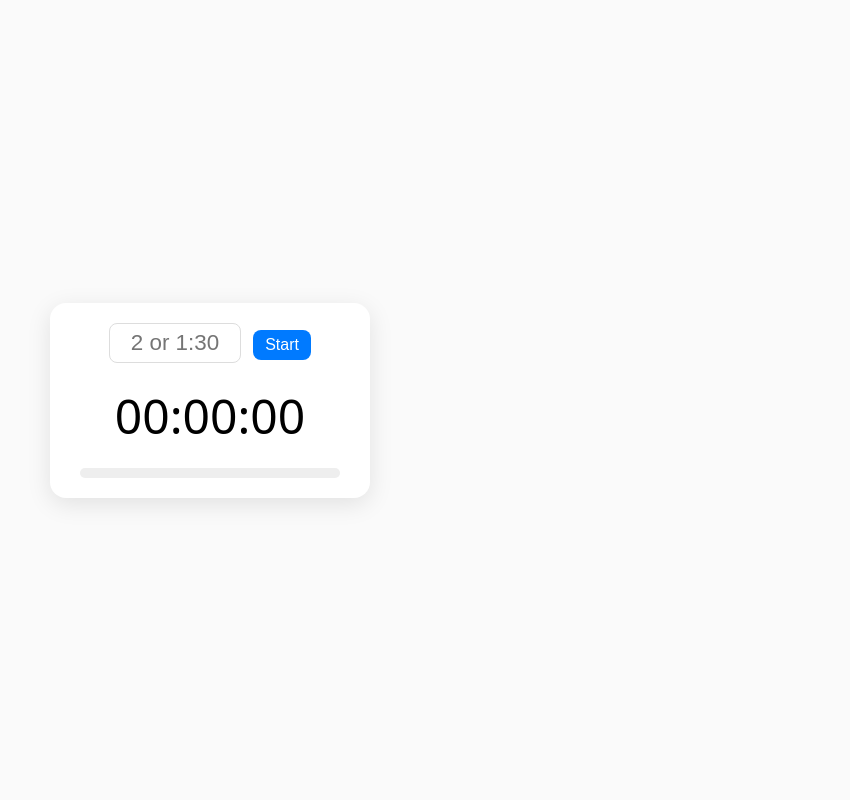
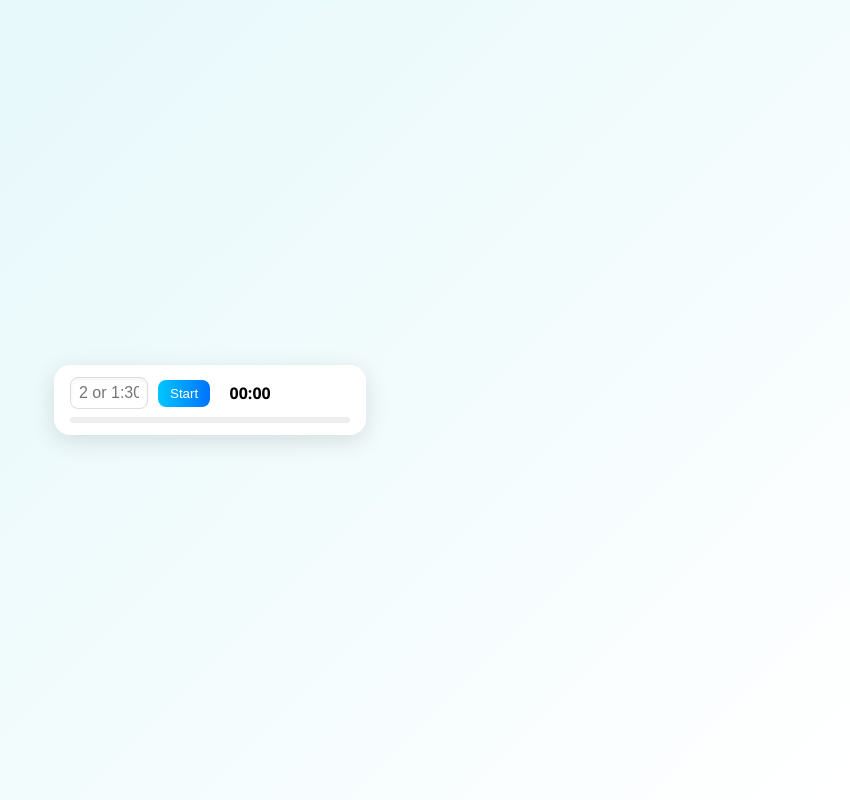
Before and after one commit to SergejCarik/timer_widget_notion, a plain HTML site: page index.html in a window 1280 px wide. Shown: the whole page, without its empty margins (430-1280 px from the left). Drawn offline with Linux system fonts and the light colour scheme.

Commit message:
Update index.html

```diff
--- a/index.html
+++ b/index.html
@@ -3,50 +3,84 @@
 <head>
 <meta charset="utf-8">
 <meta name="viewport" content="width=device-width,initial-scale=1">
-<title>Timer</title>
+<title>Compact Timer</title>
 <style>
   body {
-    margin: 0; font-family: system-ui, sans-serif;
-    display: flex; flex-direction: column; align-items: center; justify-content: center;
-    height: 100vh; background: #fafafa;
+    margin:0;
+    font-family: 'Segoe UI', Roboto, system-ui, sans-serif;
+    display:flex;
+    justify-content:center;
+    align-items:center;
+    height:100vh;
+    background: linear-gradient(135deg,#e0f7fa,#ffffff);
   }
-  .timer-box {
-    text-align: center; padding: 20px 30px;
-    border-radius: 16px; box-shadow: 0 6px 24px rgba(0,0,0,0.1);
-    background: white; min-width: 260px;
+  .timer {
+    display:flex;
+    flex-direction:column;
+    align-items:center;
+    background:white;
+    padding:12px 16px;
+    border-radius:16px;
+    box-shadow:0 6px 24px rgba(0,0,0,0.12);
+    min-width:280px;
+  }
+  .timer-row {
+    display:flex;
+    align-items:center;
+    gap:10px;
+    width:100%;
   }
   input {
-    font-size: 1.4rem; text-align: center;
-    border: 1px solid #ddd; border-radius: 8px;
-    padding: 6px 10px; width: 110px;
+    width:60px;
+    padding:6px 8px;
+    border:1px solid #ddd;
+    border-radius:8px;
+    text-align:center;
+    font-size:1rem;
+    box-shadow: inset 0 2px 4px rgba(0,0,0,0.05);
   }
   button {
-    font-size: 1rem; margin-left: 8px;
-    padding: 6px 12px; border: none; border-radius: 8px;
-    background: #007aff; color: white; cursor: pointer;
+    padding:6px 12px;
+    border:none;
+    border-radius:8px;
+    background: linear-gradient(90deg,#00c6ff,#0072ff);
+    color:white;
+    font-weight:500;
+    cursor:pointer;
+    transition:0.2s;
   }
-  button:hover { background: #0062d6; }
-  .time {
-    font-size: 3rem; margin: 20px 0;
+  button:hover { background: linear-gradient(90deg,#0072ff,#00c6ff); }
+  #display {
+    min-width:60px;
+    text-align:center;
+    font-weight:bold;
+    font-size:1rem;
   }
   .bar {
-    height: 10px; width: 100%; background: #eee; border-radius: 8px; overflow: hidden;
+    width:100%;
+    height:6px;
+    background:#eee;
+    border-radius:6px;
+    overflow:hidden;
+    margin-top:8px;
   }
   .fill {
-    height: 100%; width: 0; background: linear-gradient(90deg,#00b4ff,#007aff);
+    height:100%;
+    width:0;
+    background: linear-gradient(90deg,#00c6ff,#0072ff);
     transition: width 1s linear;
   }
 </style>
 </head>
 <body>
-  <div class="timer-box">
-    <div>
-      <input id="timeInput" type="text" placeholder="2 or 1:30">
-      <button id="startBtn">Start</button>
-    </div>
-    <div class="time" id="display">00:00:00</div>
-    <div class="bar"><div class="fill" id="fill"></div></div>
+<div class="timer">
+  <div class="timer-row">
+    <input id="timeInput" type="text" placeholder="2 or 1:30">
+    <button id="startBtn">Start</button>
+    <div id="display">00:00</div>
   </div>
+  <div class="bar"><div class="fill" id="fill"></div></div>
+</div>
 
 <script>
 let timer=null, total=0, startTime=0;
@@ -56,33 +90,28 @@ const fill=document.getElementById('fill');
 function parseTime(input){
   input=input.trim();
   if(!input) return 0;
-  if(/^\d+$/.test(input)) {
-    // только число => часы
-    return parseInt(input,10)*3600;
-  }
+  if(/^\d+$/.test(input)) return parseInt(input,10)*3600; // только число = часы
   const parts=input.split(':').map(x=>parseInt(x,10)||0);
-  if(parts.length===2) {
-    return parts[0]*3600 + parts[1]*60;
-  }
+  if(parts.length===2) return parts[0]*3600+parts[1]*60;
   return 0;
 }
 
 function format(sec){
-  const h=Math.floor(sec/3600), m=Math.floor(sec%3600/60), s=sec%60;
-  return `${String(h).padStart(2,'0')}:${String(m).padStart(2,'0')}:${String(s).padStart(2,'0')}`;
+  const h=Math.floor(sec/3600), m=Math.floor(sec%3600/60);
+  return `${String(h).padStart(2,'0')}:${String(m).padStart(2,'0')}`;
 }
 
 function tick(){
-  const elapsed = Math.floor((Date.now() - startTime)/1000);
-  const remaining = Math.max(0, total - elapsed);
-  display.textContent = format(remaining);
-  fill.style.width = (100 - remaining/total*100) + '%';
+  const elapsed=Math.floor((Date.now()-startTime)/1000);
+  const remaining=Math.max(0,total-elapsed);
+  display.textContent=format(remaining);
+  fill.style.width=(100 - remaining/total*100) + '%';
   if(remaining<=0){ clearInterval(timer); flash(); beep(); }
 }
 
 function flash(){
-  document.body.style.background='#ffe6e6';
-  setTimeout(()=>document.body.style.background='#fafafa',800);
+  document.body.style.background='linear-gradient(135deg,#ffe6e6,#ffffff)';
+  setTimeout(()=>document.body.style.background='linear-gradient(135deg,#e0f7fa,#ffffff)',800);
 }
 
 function beep(){
```
